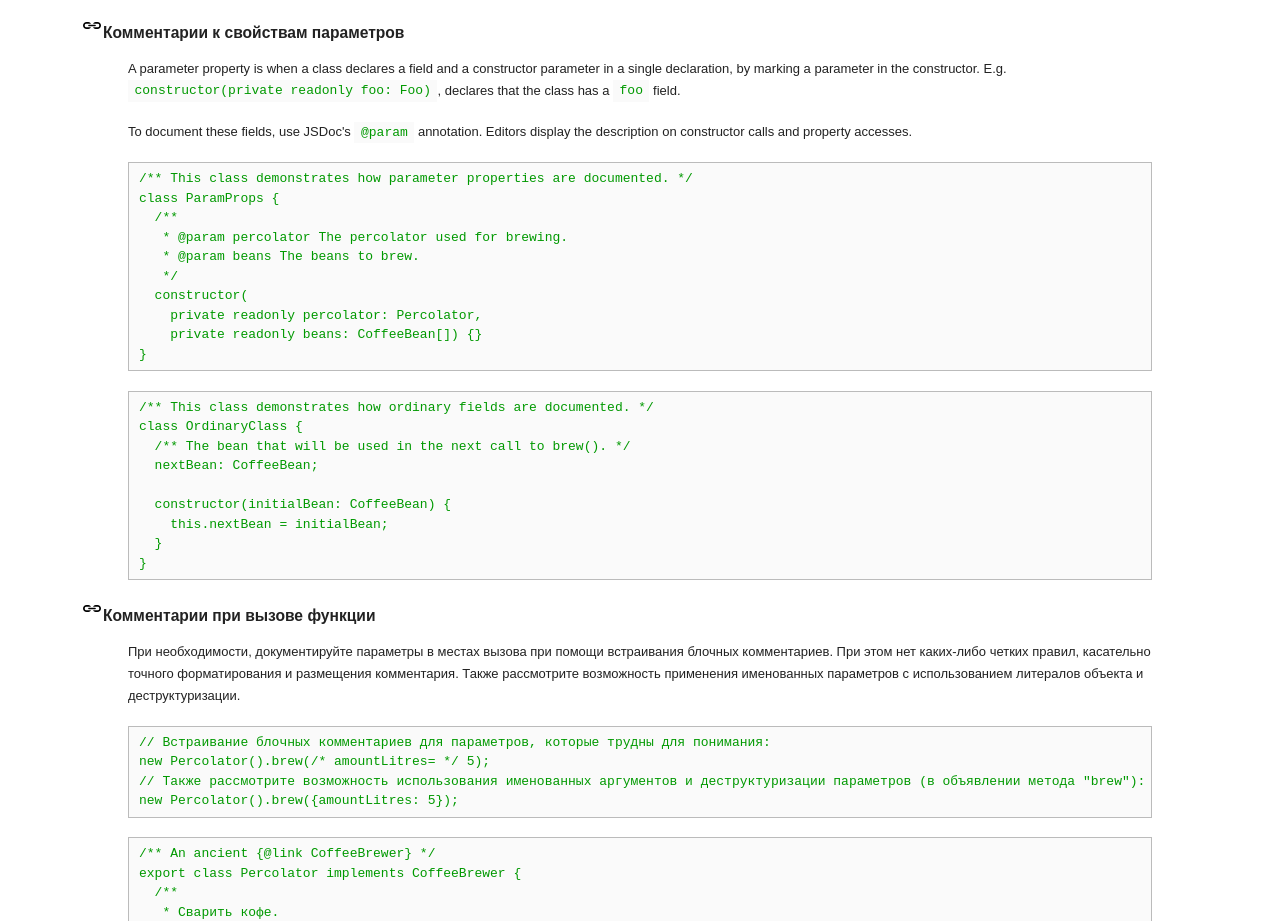
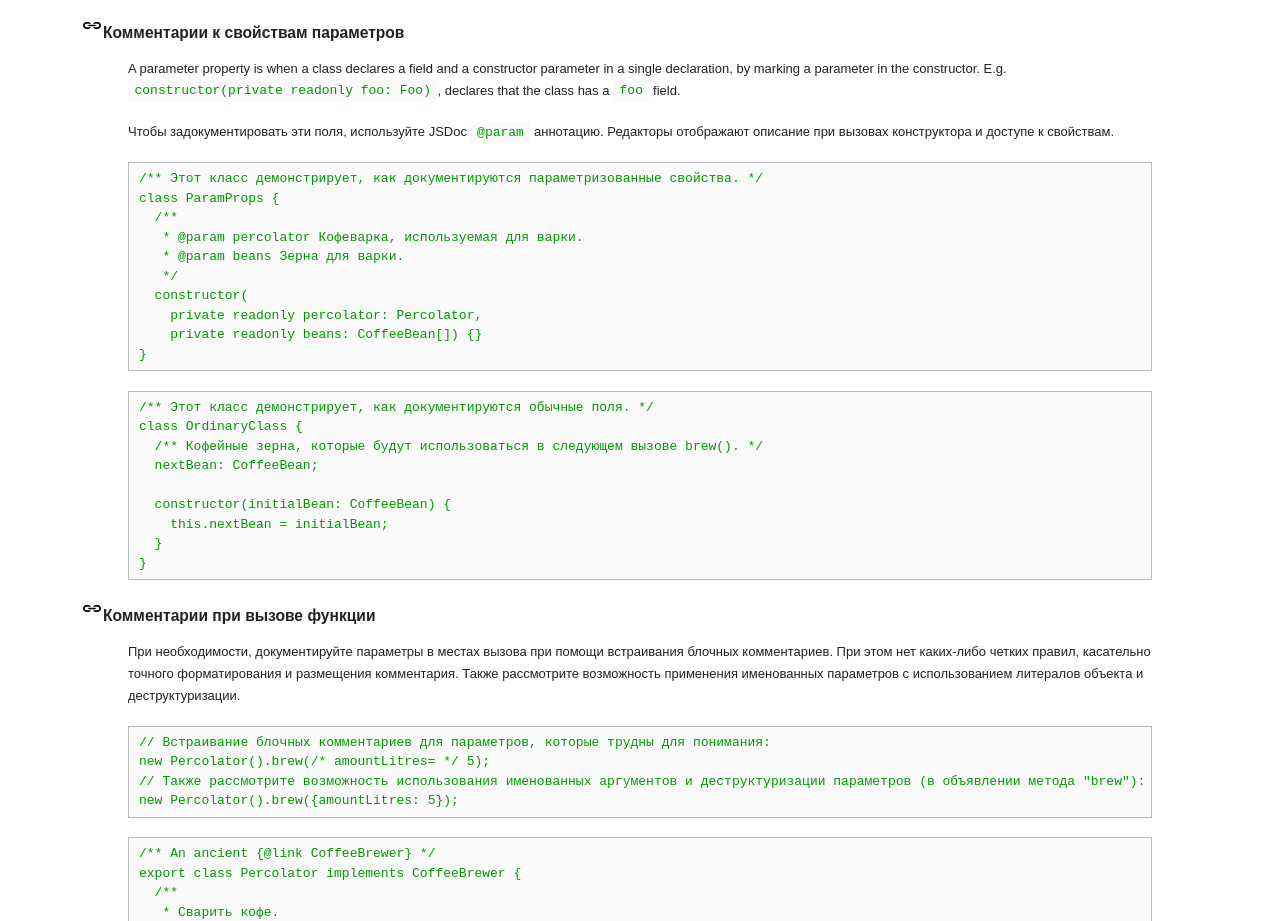
Before and after one commit to olegbarabanov/google-typescript-style-guide-ru, a plain HTML site: page tsguide.html in a window 1280 px wide. Shown: the part 4844-5765 px from the top of the page. Drawn offline with Linux system fonts and the light colour scheme.

Commit message:
Add files via upload

```diff
--- a/tsguide.html
+++ b/tsguide.html
@@ -250,14 +250,13 @@ parameter in a single declaration, by marking a parameter in the constructor.
 E.g. <code>constructor(private readonly foo: Foo)</code>, declares that the class has a
 <code>foo</code> field.</p>
 
-<p>To document these fields, use JSDoc's <code>@param</code> annotation. Editors display the
-description on constructor calls and property accesses.</p>
-
-<pre><code class="language-ts good">/** This class demonstrates how parameter properties are documented. */
+<p>Чтобы задокументировать эти поля, используйте JSDoc <code>@param</code> аннотацию. Редакторы отображают описание при вызовах конструктора и доступе к свойствам.</p>
+
+<pre><code class="language-ts good">/** Этот класс демонстрирует, как документируются параметризованные свойства. */
 class ParamProps {
   /**
-   * @param percolator The percolator used for brewing.
-   * @param beans The beans to brew.
+   * @param percolator Кофеварка, используемая для варки.
+   * @param beans Зерна для варки.
    */
   constructor(
     private readonly percolator: Percolator,
@@ -265,9 +264,9 @@ class ParamProps {
 }
 </code></pre>
 
-<pre><code class="language-ts good">/** This class demonstrates how ordinary fields are documented. */
+<pre><code class="language-ts good">/** Этот класс демонстрирует, как документируются обычные поля. */
 class OrdinaryClass {
-  /** The bean that will be used in the next call to brew(). */
+  /** Кофейные зерна, которые будут использоваться в следующем вызове brew(). */
   nextBean: CoffeeBean;
 
   constructor(initialBean: CoffeeBean) {
```
